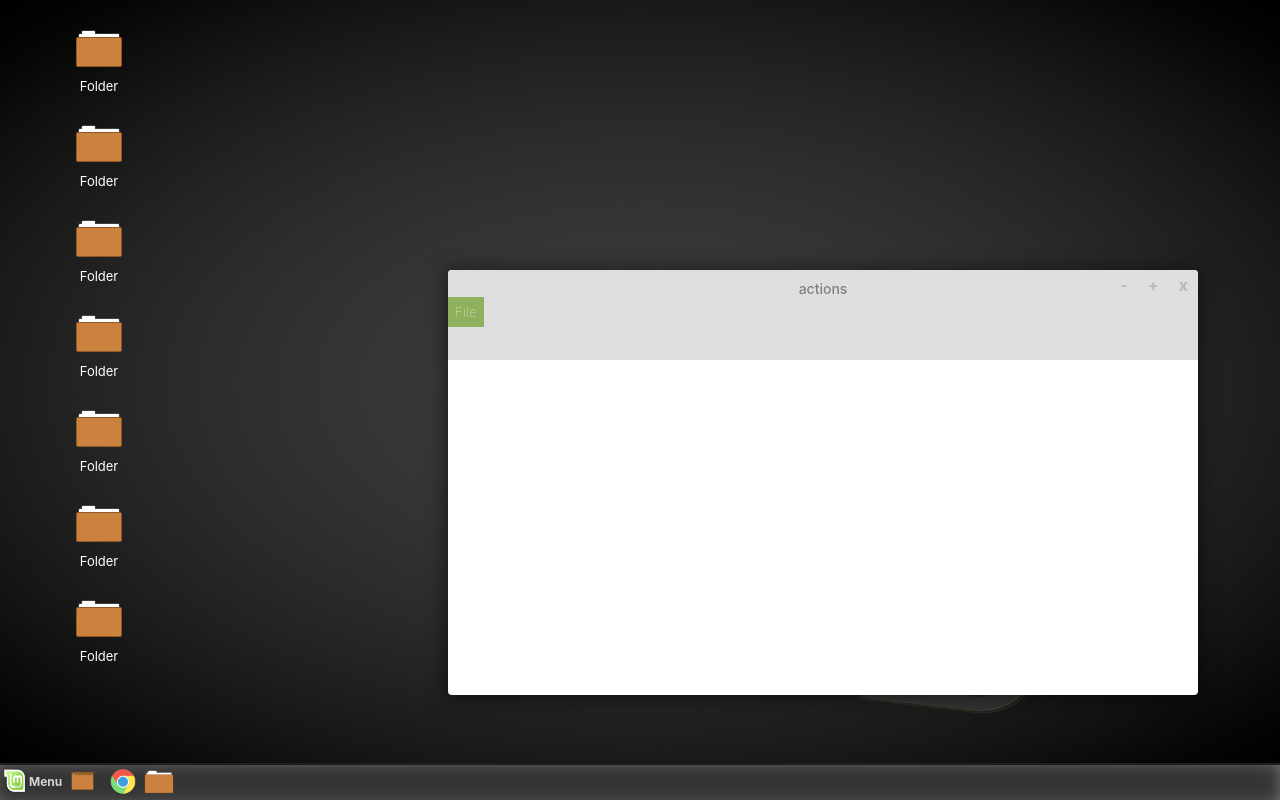
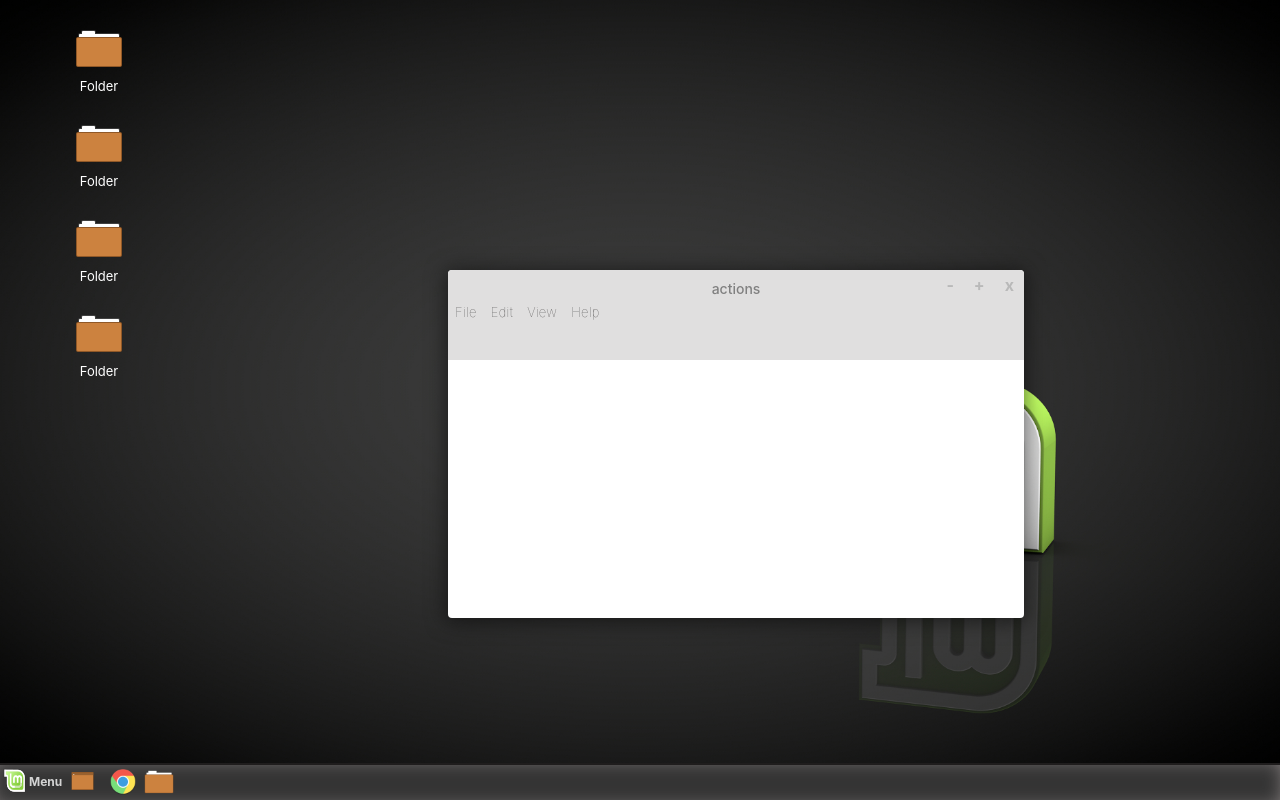
Before and after one commit to taihelsel/portfolio, a React (Create React App) app: page / in a window 1280 px wide. Built offline with nearby package versions, Linux system fonts and the light colour scheme.

Commit message:
working on settings menu

```diff
--- a/src/components/Explorer/Explorer.css
+++ b/src/components/Explorer/Explorer.css
@@ -1,6 +1,6 @@
 .explorer{
-    width:750px;
-    height:425px;
+    width:45%;
+    height:45%;
     background-color:white;
     box-shadow: #00000080 0px 2px 20px 2px;
     position: absolute;
@@ -55,11 +55,13 @@
     margin:0;
     padding:0;
     font-weight:lighter;
-    /* color:#4a4848; */
-    color:white;
+    color:#4a4848;
     font-size:13px;
     letter-spacing:0.3px;
     padding:7px;
-    background-color:#75a030bf;
     width:fit-content;
 }
+.explorer-settings-label-selected{
+    color:white;
+    background-color:#75a030bf;
+}
--- a/src/components/Explorer/Explorer.js
+++ b/src/components/Explorer/Explorer.js
@@ -47,19 +47,66 @@ class Explorer extends Component {
           }
         },
       ],
-      currentlyDisplayedDrop:null
+      editDropdown: [
+        {
+          title: "Settings menu todo",
+          handleClick: function () {
+            console.log("new edit todo clicked");
+          }
+        },
+      ],
+      viewDropdown: [
+        {
+          title: "Settings menu todo",
+          handleClick: function () {
+            console.log("new view todo clicked");
+          }
+        },
+      ],
+      helpDropdown: [
+        {
+          title: "Settings menu todo",
+          handleClick: function () {
+            console.log("new help todo clicked");
+          }
+        },
+      ],
+      currentlyDisplayedDrop: null
     }
   }
-  dropDownShouldRender = () => {
-    if(this.state.currentlyDisplayedDrop !== null && typeof this.state.currentlyDisplayedDrop.length !== "undefined"){
-      return <SettingsDropDown data={this.state[this.state.currentlyDisplayedDrop]} />
+  resetExplorerSettings = () => {
+    if (typeof document.getElementsByClassName("explorer-settings-label-selected")[0] !== "undefined") {
+      document.getElementsByClassName("explorer-settings-label-selected")[0].classList.remove("explorer-settings-label-selected");
+    }
+  }
+  resetSettingsDropdown = () => {
+    this.setState({
+      currentlyDisplayedDrop: null,
+    });
+  }
+  handleExplorerClick = (e) => {
+    if (e.target.classList.contains("explorer-settings-label") !== true) {
+      this.resetSettingsDropdown();
+      this.resetExplorerSettings();
     }
   }
   showDropDown = (e) => {
-    const n  = e.currentTarget.innerText.toLowerCase() + "Dropdown";
-    this.setState({
-      currentlyDisplayedDrop:n
-    });
+    if (e.currentTarget.classList.contains("explorer-settings-label-selected")) {
+      this.resetSettingsDropdown();
+      this.resetExplorerSettings();
+    } else {
+      this.resetExplorerSettings();
+      e.currentTarget.classList.add("explorer-settings-label-selected");
+      const n = e.currentTarget.innerText.toLowerCase() + "Dropdown";
+      this.setState({
+        currentlyDisplayedDrop: n
+      });
+    }
+  }
+  shouldDropdownRender = (x) => {
+    if (this.state.currentlyDisplayedDrop !== null && typeof this.state.currentlyDisplayedDrop.length !== "undefined" && this.state.currentlyDisplayedDrop === x + "Dropdown") {
+      return <SettingsDropDown data={this.state[this.state.currentlyDisplayedDrop]} />
+    }
   }
   handleMin = () => {
     console.log("minimize clicked");
@@ -72,7 +119,7 @@ class Explorer extends Component {
   }
   render() {
     return (
-      <div className="explorer">
+      <div className="explorer" onClick={this.handleExplorerClick}>
         <div className="explorer-head">
           <h3 className="explorer-title">actions</h3>
           <ul className="explorer-controls">
@@ -83,7 +130,19 @@ class Explorer extends Component {
           <ul className="explorer-settings">
             <li>
               <h3 className="explorer-settings-label" onClick={this.showDropDown}>File</h3>
-              {this.dropDownShouldRender()}
+              {this.shouldDropdownRender("file")}
+            </li>
+            <li>
+              <h3 className="explorer-settings-label" onClick={this.showDropDown}>Edit</h3>
+              {this.shouldDropdownRender("edit")}
+            </li>
+            <li>
+              <h3 className="explorer-settings-label" onClick={this.showDropDown}>View</h3>
+              {this.shouldDropdownRender("view")}
+            </li>
+            <li>
+              <h3 className="explorer-settings-label" onClick={this.showDropDown}>Help</h3>
+              {this.shouldDropdownRender("help")}
             </li>
           </ul>
         </div>
--- a/src/components/HomeScreen/HomeScreen.js
+++ b/src/components/HomeScreen/HomeScreen.js
@@ -25,7 +25,7 @@ class HomeScreen extends Component {
         }
     }
     onMouseDown = (e) => {
-        if (e.which === 1) {
+        if (e.which === 1 && e.target.id === "HomeScreen") {
             this.firstPos = {
                 x: e.pageX,
                 y: e.pageY
@@ -84,9 +84,6 @@ class HomeScreen extends Component {
                     <MediumIcon />
                     <MediumIcon />
                     <MediumIcon />
-                    <MediumIcon />
-                    <MediumIcon />
-                    <MediumIcon />
                 </div>
                 <Explorer />
             </div>
--- a/src/components/SettingsDropDown/SettingsDropDown.css
+++ b/src/components/SettingsDropDown/SettingsDropDown.css
@@ -6,6 +6,7 @@
     box-shadow: black 0px 0 15px -7px;
     border:1px solid #00000021;
     border-radius:1px;
+    position: absolute;
 }
 .settings-dropdown li{
     display:block;
@@ -25,7 +26,7 @@
     display:inline-block;
 }
 .settings-dropdown-title{
-    padding-left:25px;
+    padding:0 15px 0 25px;
     color:#333333;
 }
 .settings-dropdown-shortcut{
--- a/src/components/SettingsDropDown/SettingsDropDown.js
+++ b/src/components/SettingsDropDown/SettingsDropDown.js
@@ -8,14 +8,14 @@ class SettingsDropDown extends Component {
                 {this.props.data.map((item) => {
                     if (item.title && item.shortcut) {
                         return (
-                            <li onClick={item.handleClick}>
+                            <li className="settings-dropdown-item" onClick={item.handleClick}>
                                 <h3 className="settings-dropdown-title">{item.title}</h3>
                                 <h3 className="settings-dropdown-shortcut">{item.shortcut}</h3>
                             </li>
                         )
                     }else{
                         return (
-                            <li onClick={item.handleClick}>
+                            <li className="settings-dropdown-item" onClick={item.handleClick}>
                                 <h3 className="settings-dropdown-title">{item.title}</h3>
                             </li>
                         )
```
